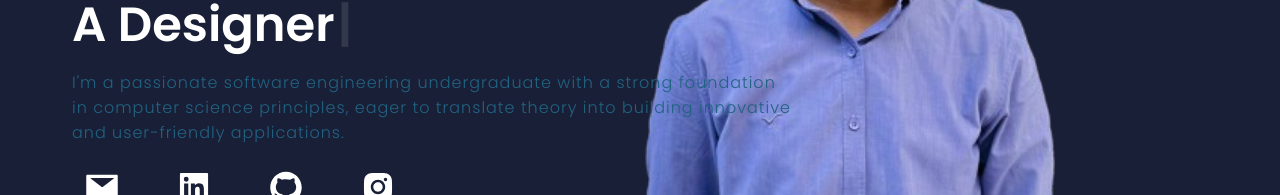
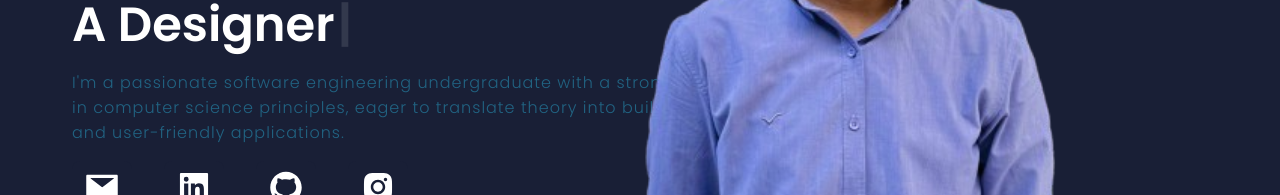
Before and after one commit to kavisha-jay/Portfolio, a React (Vite) app: page / in a window 1280 px wide. Shown: the part 404-599 px from the top of the page. Built offline with nearby package versions, Linux system fonts and the light colour scheme.

Commit message:
error fixing

```diff
--- a/src/style.css
+++ b/src/style.css
@@ -5,7 +5,7 @@
     text-decoration: none;
     background: transparent;
     font-family: 'Poppins', sans-serif;
-    z-index: 1;
+    /* z-index: 1; */
 }
 body{
     background: #191f36 ;
```
